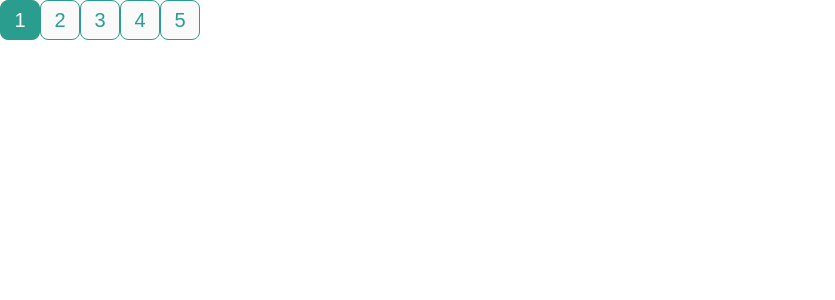
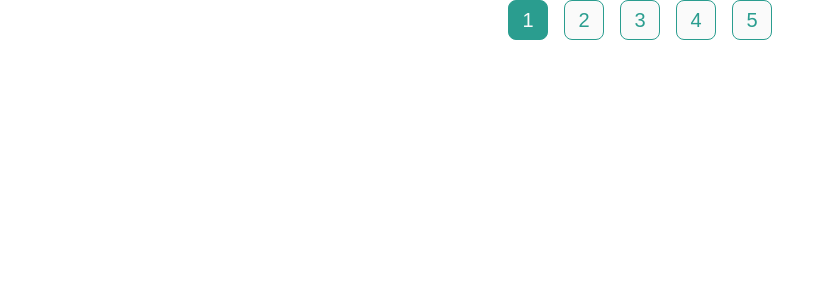
Before and after one commit to CaNeoN28/controle-farmaceutico-frontend, a Next.js app: page /teste in a window 1280 px wide. Shown: the top 300 px of the page, without its empty margins (0-835 px from the left). Built offline with nearby package versions, Linux system fonts and the light colour scheme.

Commit message:
Estilizando componente de paginação

```diff
--- a/src/components/Paginacao/Paginacao.module.scss
+++ b/src/components/Paginacao/Paginacao.module.scss
@@ -0,0 +1,8 @@
+@media screen and (min-width: 480px) {
+	.paginacao{
+		display: flex;
+		justify-content: center;
+
+		gap: 16px;
+	}
+}
--- a/src/components/Paginacao/index.tsx
+++ b/src/components/Paginacao/index.tsx
@@ -19,7 +19,7 @@ export default function Paginacao({ pagina, paginaMax, setPagina }: Props) {
 	};
 
 	return (
-		<div>
+		<div className={styles.paginacao}>
 			{getPaginas().map((p, i) => (
 				<Pagina
 					key={i}
```
